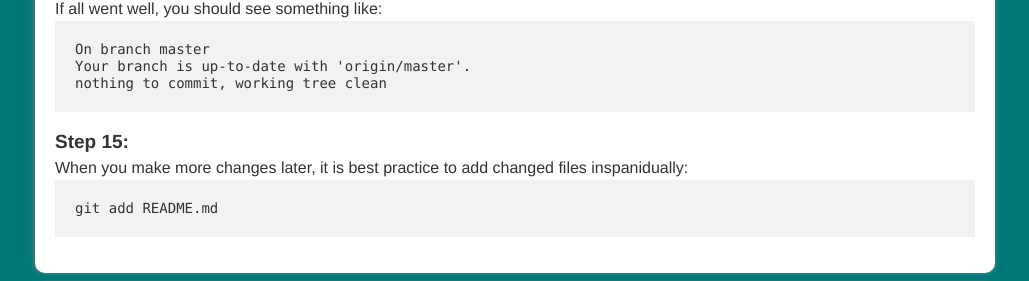
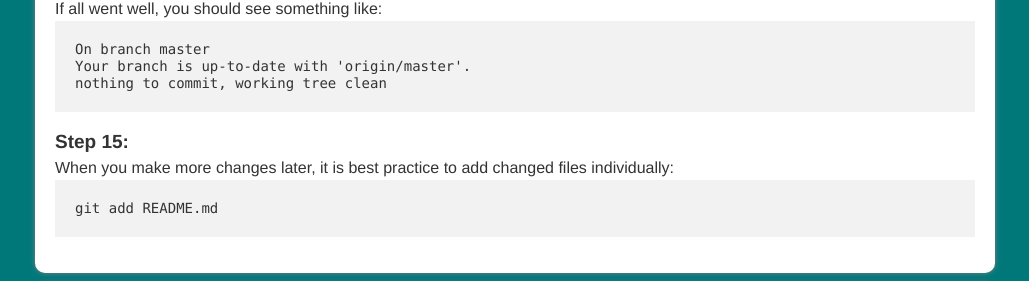
Before and after one commit to smwarsh/stephwarsh1, a React (Create React App) app: page /blog in a window 1280 px wide. Shown: the part 4680-4961 px from the top of the page, without its empty margins (125-1154 px from the left). Built offline with nearby package versions, Linux system fonts and the light colour scheme.

Commit message:
Lol - fix accidental replace of span for div in the word individually

```diff
--- a/src/components/Blog/Blog.js
+++ b/src/components/Blog/Blog.js
@@ -139,7 +139,7 @@ const Blog = () => {
           If all went well, you should see something like:
           <code>On branch master<br />Your branch is up-to-date with 'origin/master'.<br />nothing to commit, working tree clean</code></p>
 
-          <p><span className="step">Step 15:</span> When you make more changes later, it is best practice to add changed files inspanidually:
+          <p><span className="step">Step 15:</span> When you make more changes later, it is best practice to add changed files individually:
           <code>git add README.md</code></p>
 
         </div>
```
